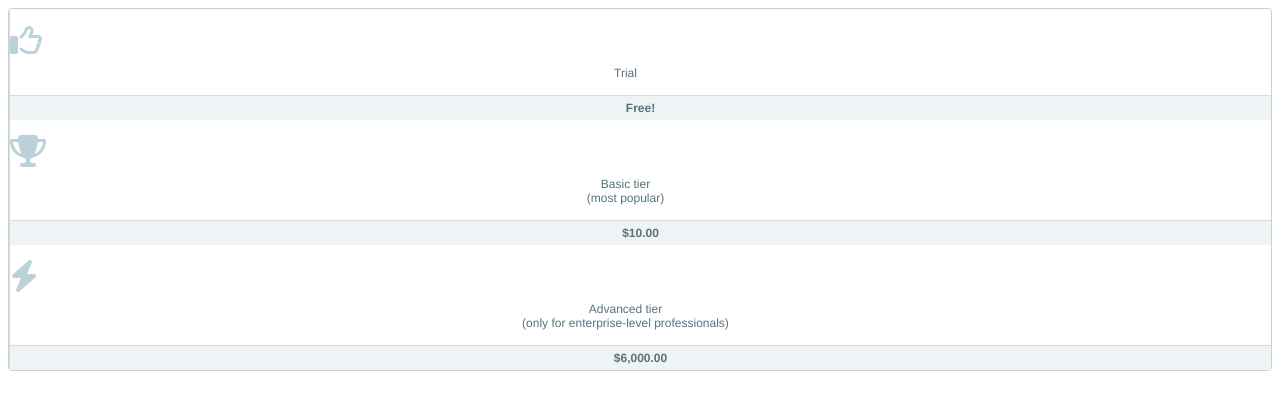
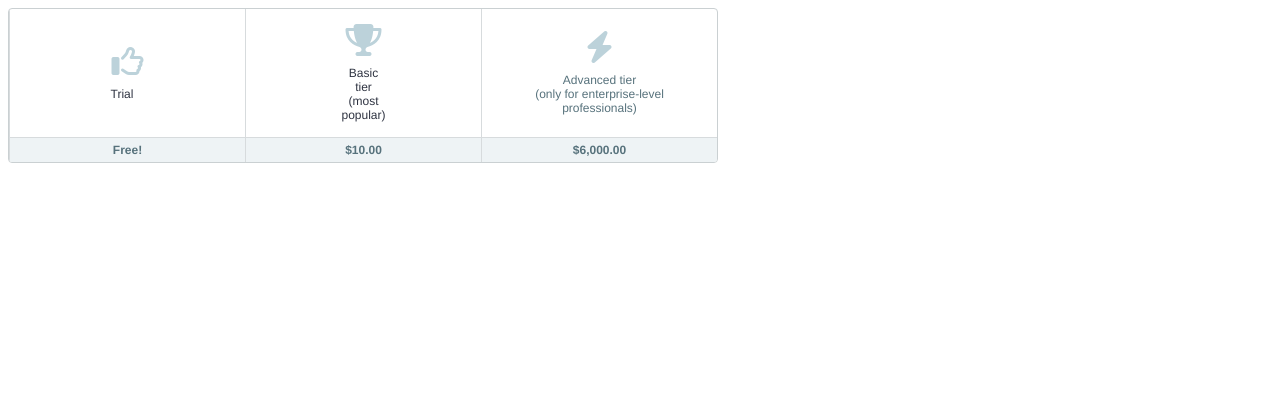
Before and after one commit to Kenzie-Academy-Brasil-Developers/m1-entrega-s1-cartas-flexbox-lukluk78, a plain HTML site: page index.html in a window 1280 px wide. Drawn offline with Linux system fonts and the light colour scheme.

Commit message:
add  card.css

```diff
--- a/index.html
+++ b/index.html
@@ -14,14 +14,14 @@
 		<div class="card cardGroup__card">
 			<div class="card__description cardGroup__cardDescription">
 				<div class="icon fa fa-thumbs-o-up card__descriptionIcon"></div>
-				<div class="card__descriptionText">Trial</div>
+				<div class="x">Trial</div>
 			</div>
 			<div class="card__price">Free!</div>
 		</div>
 		<div class="card cardGroup__card">
 			<div class="card__description cardGroup__cardDescription">
 				<div class="icon fa fa-trophy card__descriptionIcon"></div>
-				<div class="card__descriptionText">Basic tier<br/>(most popular)
+				<div class="y">Basic tier<br/>(most popular)
 				</div>
 			</div>
 			<div class="card__price">$10.00</div>
--- a/src/cards.css
+++ b/src/cards.css
@@ -13,11 +13,19 @@ html {
     border: 1px solid #CAD0D2;
     border-radius: 4px;
     overflow: hidden;
+    display: flex;
+    flex-direction: column;
+    width: 50vh;
+    align-items: center;
 }
 
 .card__description {
     /* display, flex-direction, justify-content, align-items */
-    padding: 15px 0;
+    padding: 15px;
+    display: flex;
+    flex-direction: column;
+    align-items: center;
+    justify-content: center;
 }
 
 .card__descriptionIcon {font-size: 32px; margin-bottom: 10px;}
@@ -28,7 +36,18 @@ html {
     text-align: center;
     max-width: calc(100% - 30px);
 }
-
+.y{
+    width: 100%;
+    font-size: 12px;
+    text-align: center;
+    max-width: calc(100% - 30px);
+}
+.x{
+    margin-left: -100%;
+    font-size: 12px;
+    text-align: center;
+    max-width: calc(100% - 30px);
+}
 .card__price {
     text-align: center;
     color: #57727C;
@@ -37,11 +56,14 @@ html {
     padding: 5px 15px;
     border-top: 1px solid #D7DBDD;
     background-color: #EEF3F5;
+    width: 100%;
 }
 
 .cardGroup {
     /* display */
-
+    max-width: 710px;
+    box-sizing: border-box;
+    display: flex;
     border: 1px solid #CAD0D2;
     border-radius: 4px;
     overflow: hidden;
@@ -49,15 +71,17 @@ html {
 
     .cardGroup__card {
       /* flex-grow, flex-shrink, flex-basis */
-
+      flex-grow: 1;
       border: none;
       border-radius: 0;
-    }
-
-    .cardGroup__card {
+      flex-basis: auto;
       border-left: 1px solid #D7DBDD;
     }
 
     .cardGroup__cardDescription {
       /* flex-grow, flex-shrink, flex-basis */
+      flex-grow: 1;
+      flex-shrink: 1;
+      flex-basis: 0%;
+      justify-content: center;
     }
```
Also changed, not shown: style.css (deleted).
